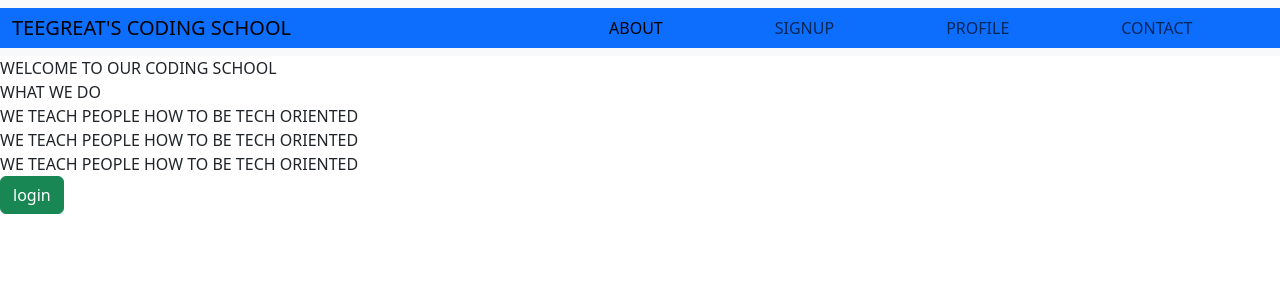
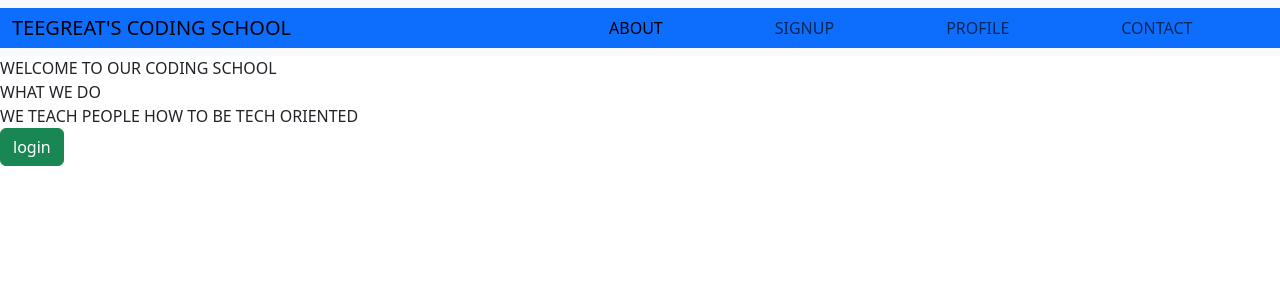
Before and after one commit to Tgreatltd/coding-school, a React (Create React App) app: page / in a window 1280 px wide. Shown: the top 300 px of the page. Built offline with nearby package versions, Linux system fonts and the light colour scheme.

Commit message:
new commit

```diff
--- a/src/school/Home.jsx
+++ b/src/school/Home.jsx
@@ -14,8 +14,6 @@ const Home = () => {
 
     <div>WHAT WE DO</div>
     <div>WE TEACH PEOPLE HOW TO BE TECH ORIENTED</div>
-    <div>WE TEACH PEOPLE HOW TO BE TECH ORIENTED</div>
-    <div>WE TEACH PEOPLE HOW TO BE TECH ORIENTED</div>
     <button className='btn btn-success'>login</button>
 
     </div>
```
